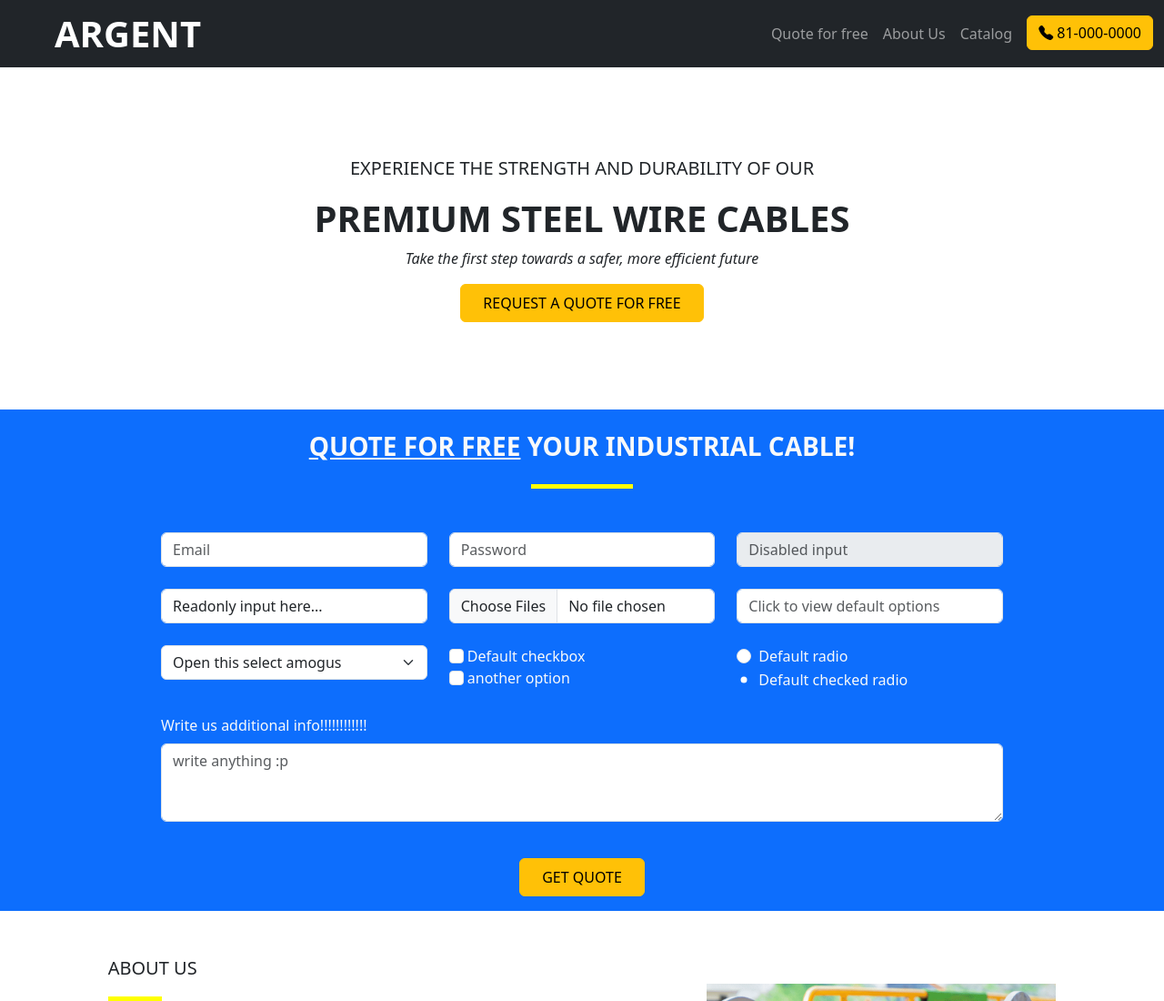
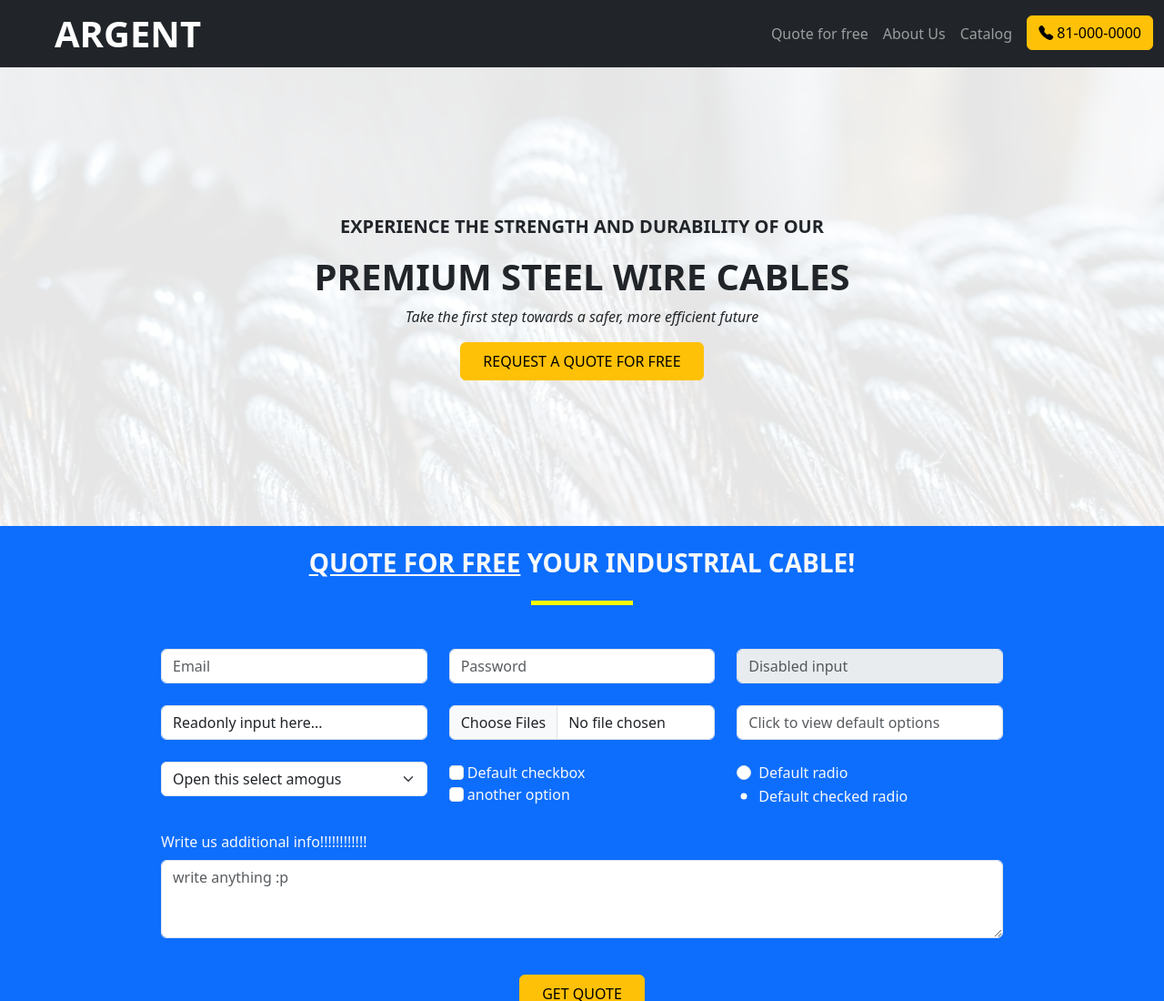
Before and after one commit to fsilveyra7/argentV2, a plain HTML site: page index.html in a window 1280 px wide. Shown: the top 1100 px of the page at 91% size. Drawn offline with nearby package versions, Linux system fonts and the light colour scheme.

Commit message:
added intro background image

```diff
--- a/css/styles.css
+++ b/css/styles.css
@@ -0,0 +1,12 @@
+
+.py-larger {
+  padding: 160px 0px 160px 0px;
+}
+
+.intro-background {
+    background-image: url("/argentV2/assets/wire-rope-rolled.jpg");
+    background-color: rgba(255, 255, 255, 0.9);
+    background-blend-mode: lighten;
+    background-repeat: no-repeat;
+    background-size: cover;
+}
--- a/index.html
+++ b/index.html
@@ -49,11 +49,11 @@
 
 
 <!-- intro section -->
-<section class="py-5" id="intro">
-    <div class="container-lg text-center my-5">
-        <p class="lead">EXPERIENCE THE STRENGTH AND DURABILITY OF OUR</p>
+<section class="intro-background py-larger" id="intro">
+    <div class="container-lg text-center">
+        <p class="fw-bold lead">EXPERIENCE THE STRENGTH AND DURABILITY OF OUR</p>
         <p class="h1 fw-bold">PREMIUM STEEL WIRE CABLES</p>
-        <p class="fw-light fst-italic">Take the first step towards a safer, more efficient future</p>
+        <p class="fst-italic">Take the first step towards a safer, more efficient future</p>
         <button type="button" class="btn btn-warning px-4 py-2">REQUEST A QUOTE FOR FREE</button>
     </div>
 </section>
```
Also changed, not shown: assets/wire-rope-rolled.jpg (added).
